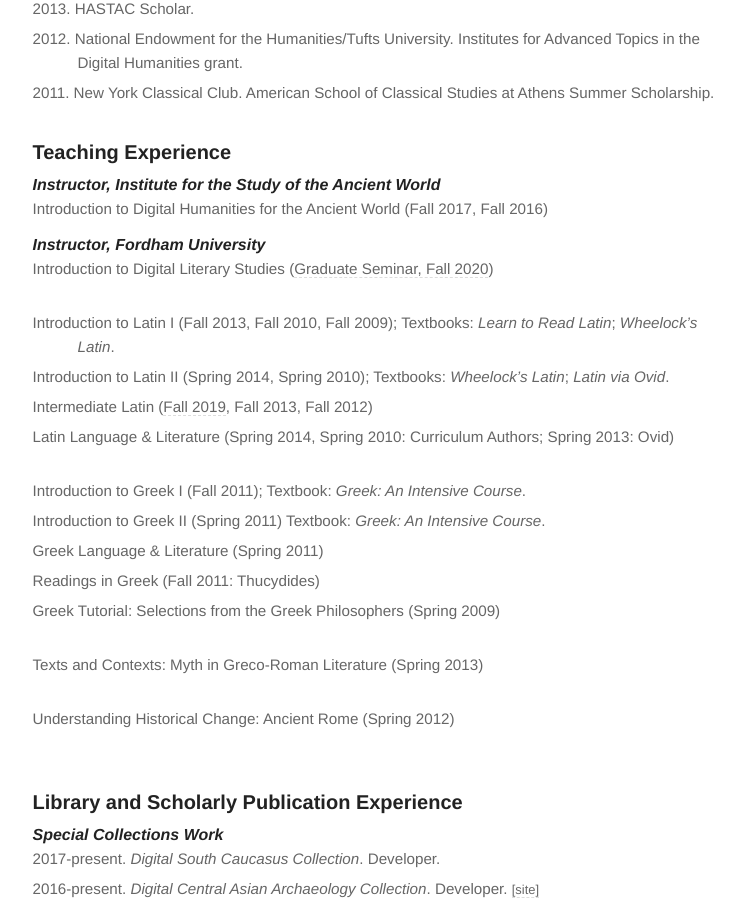
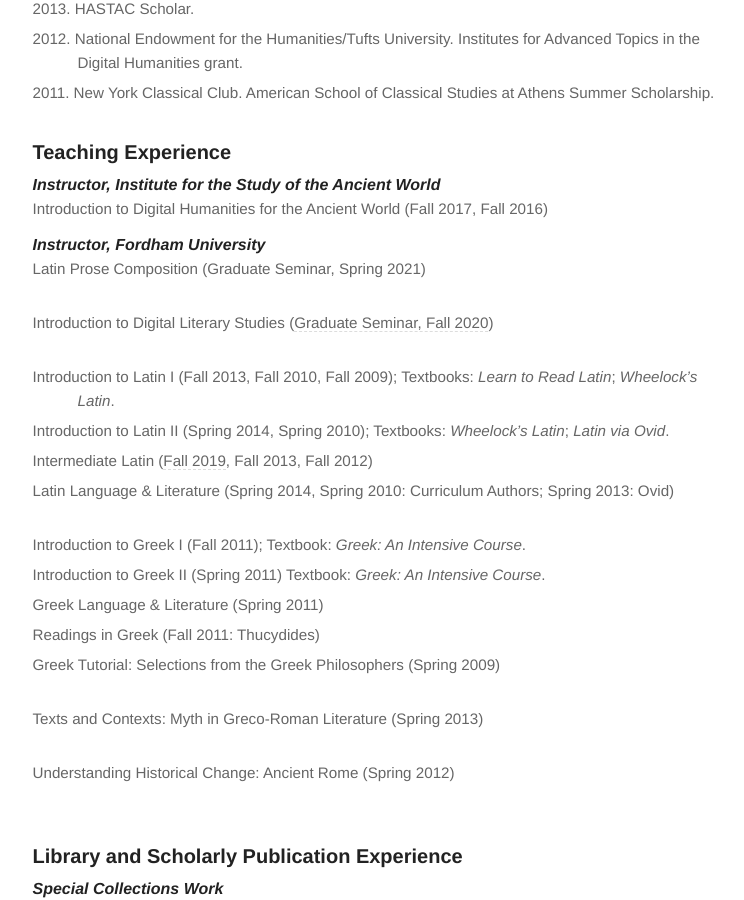
Before and after one commit to diyclassics/diyclassics.github.io, a Jekyll site: the page built from cv.md, in a window 1280 px wide and 900 px high, scrolled down 6266 px. Shown: the whole window, without its empty margins (265-1009 px from the left). Built offline with Jekyll 4.4.1, drawn with Linux system fonts in a browser that asks for light colours.

Commit message:
Add course to cv

```diff
--- a/cv.md
+++ b/cv.md
@@ -212,6 +212,7 @@
 
 #### Instructor, Fordham University
 
+- Latin Prose Composition (Graduate Seminar, Spring 2021)<br><br>
 - Introduction to Digital Literary Studies ([Graduate Seminar, Fall 2020](../fordham-f2020-clas6535))<br><br>
 - Introduction to Latin I (Fall 2013, Fall 2010, Fall 2009); Textbooks: *Learn to Read Latin*; *Wheelock’s Latin*.
 - Introduction to Latin II (Spring 2014, Spring 2010); Textbooks: *Wheelock’s Latin*; *Latin via Ovid*.
```
